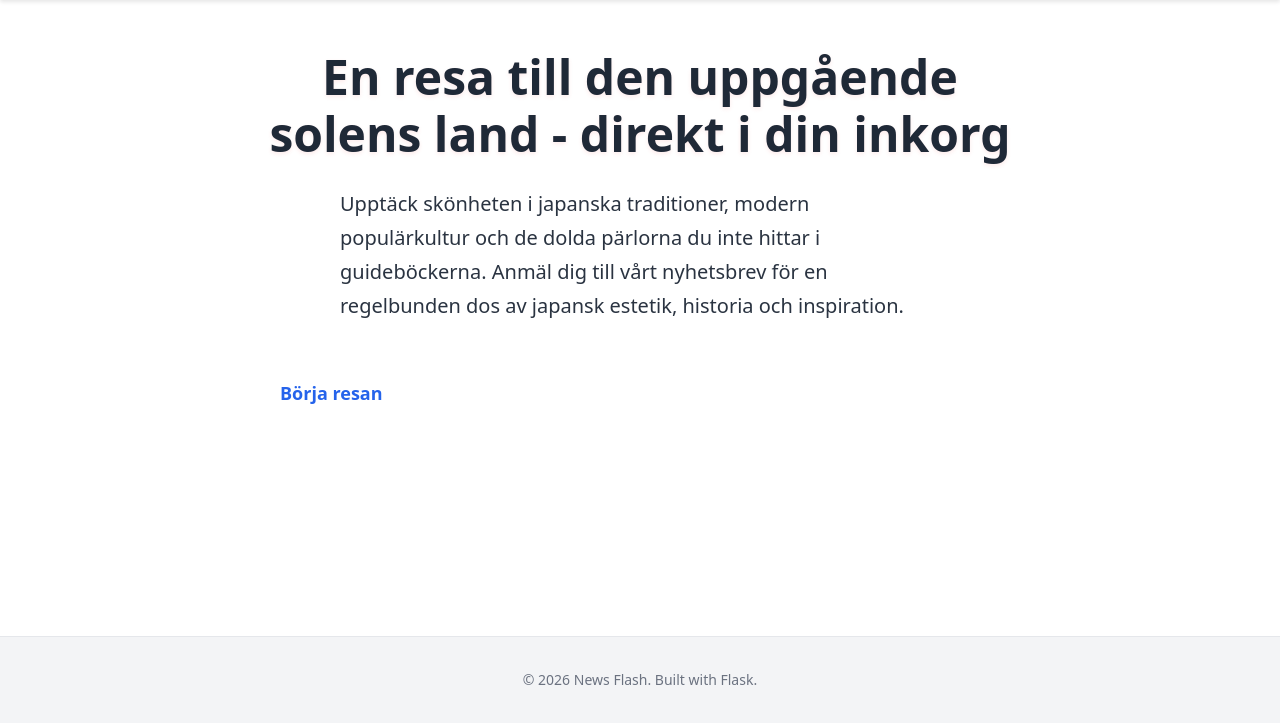
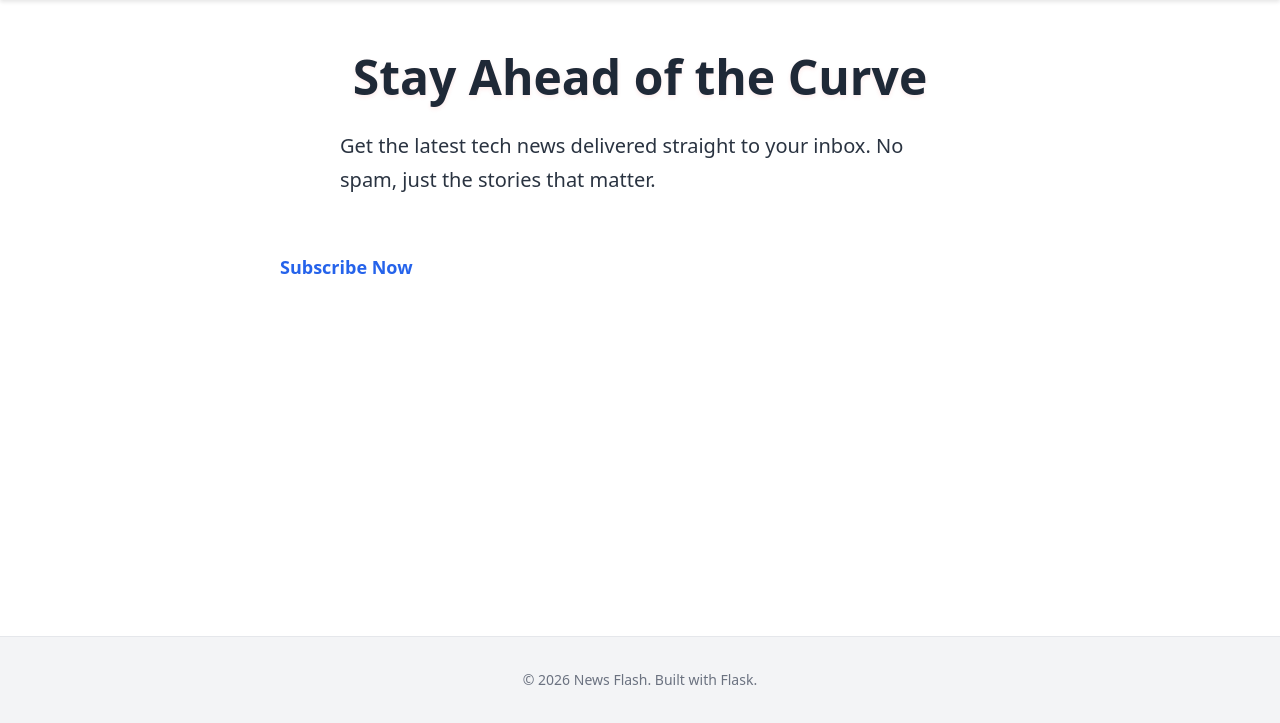
Before and after one commit to jsawing/G5Project, a Flask app: page / in a window 1280 px wide. Shown: the part 77-800 px from the top of the page. Run offline with Flask 3, Linux system fonts and the light colour scheme.

Commit message:
Webpage small updates

```diff
--- a/application/app/presentation/templates/index.html
+++ b/application/app/presentation/templates/index.html
@@ -48,7 +48,7 @@
     }
     .hero__cta:hover {
         /*background-color: #f8fafc;*/
-        background-color: #50d9eb;
+        background-color: #85c412;
         transform: translateY(-2px);
         box-shadow: 0 8px 20px rgba(0, 0, 0, 0.2);
     }
@@ -69,20 +69,20 @@
 {% block content %}
 <section class="hero">
     <div class="hero__container">
-        <!-- <h1 class="hero__title">Stay Ahead of the Curve</h1> -->
-         <h1 class="hero__title">En resa till den uppgående solens land - direkt i din inkorg</h1>
+        <h1 class="hero__title">Stay Ahead of the Curve</h1>
+        <!-- <h1 class="hero__title">En resa till den uppgående solens land - direkt i din inkorg</h1> -->
         <p class="hero__subtitle">
-            <!-- Get the latest tech news delivered straight to your inbox. -->
-            <!-- No spam, just the stories that matter. -->
-             Upptäck skönheten i japanska traditioner, modern populärkultur
-             och de dolda pärlorna du inte hittar i guideböckerna. Anmäl dig
-             till vårt nyhetsbrev för en regelbunden dos av japansk estetik,
-             historia och inspiration.
+            Get the latest tech news delivered straight to your inbox.
+            No spam, just the stories that matter.
+             <!-- Upptäck skönheten i japanska traditioner, modern populärkultur  -->
+             <!-- och de dolda pärlorna du inte hittar i guideböckerna. Anmäl dig  -->
+             <!-- till vårt nyhetsbrev för en regelbunden dos av japansk estetik,  -->
+             <!-- historia och inspiration. -->
 
         </p>
         <a href="{{ url_for('public.subscribe') }}" class="btn btn--primary hero__cta">
-            <!-- Subscribe Now -->
-            Börja resan
+            Subscribe Now
+            <!-- Börja resan -->
         </a>
     </div>
 </section>
```
